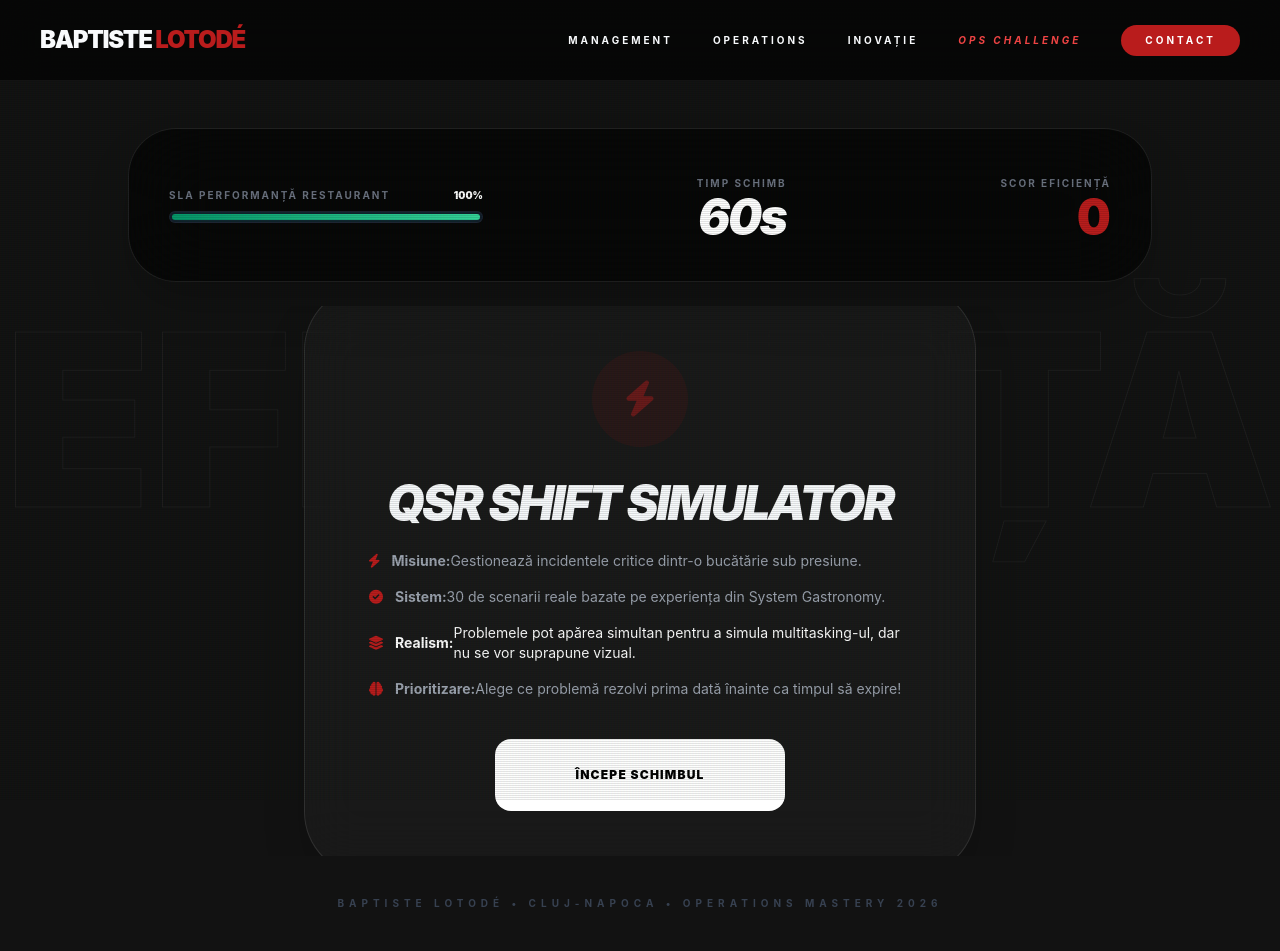
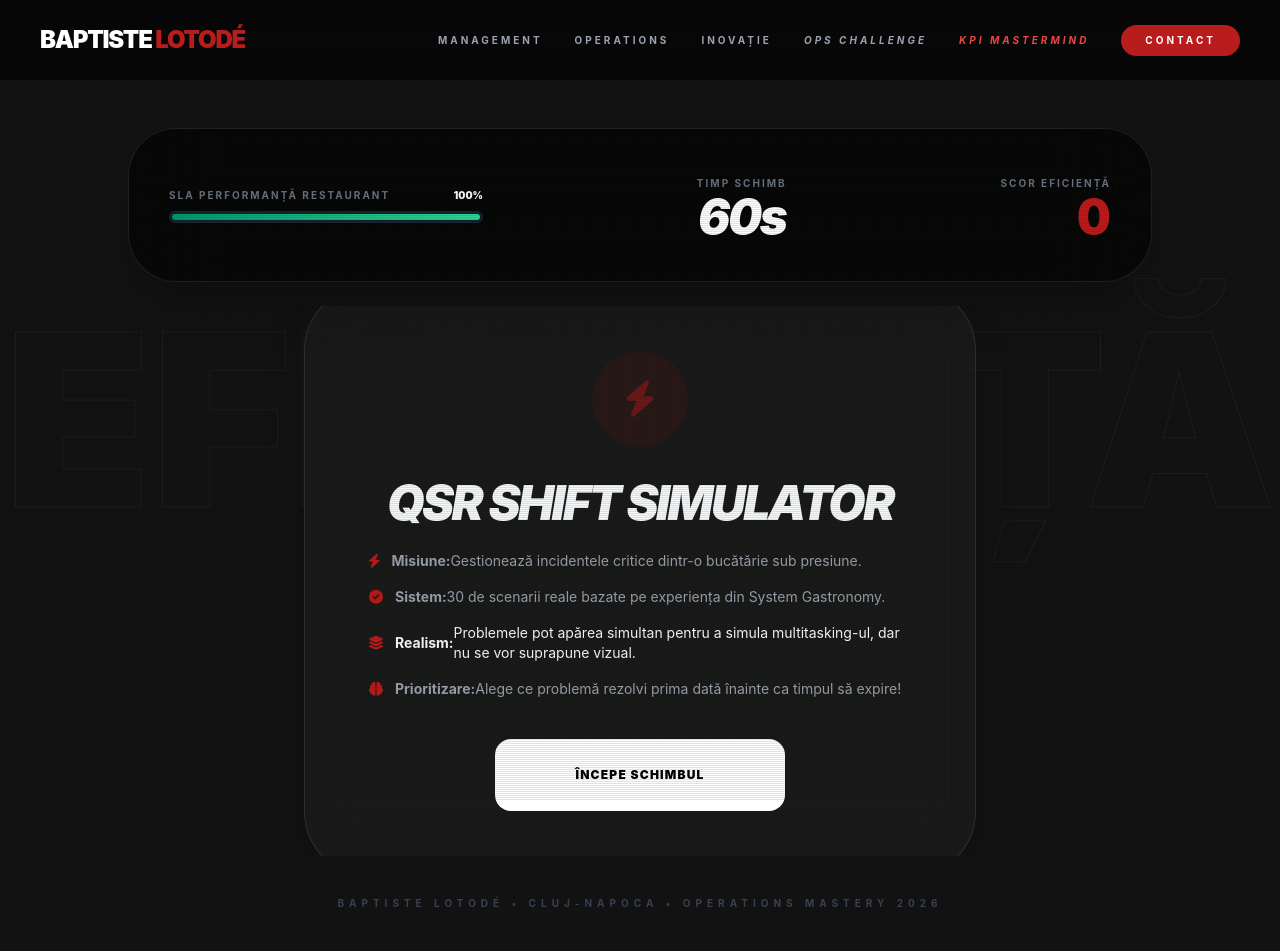
Before and after one commit to blotode-arch/Inditex.io, a plain HTML site: page game.html in a window 1280 px wide. Drawn offline with nearby package versions, Linux system fonts and the light colour scheme.

Commit message:
Update game.html

```diff
--- a/game.html
+++ b/game.html
@@ -61,14 +61,18 @@
     <audio id="snd-correct" src="https://assets.mixkit.co/active_storage/sfx/2000/2000-preview.mp3"></audio>
     <audio id="snd-wrong" src="https://assets.mixkit.co/active_storage/sfx/959/959-preview.mp3"></audio>
 
-    <nav class="fixed w-full z-50 py-6 px-10 bg-black/60 backdrop-blur-xl border-b border-white/5">
+    <nav class="fixed w-full z-50 py-6 px-10 bg-black/60 backdrop-blur-lg border-b border-white/5">
     <div class="max-w-7xl mx-auto flex justify-between items-center text-[10px] font-bold uppercase tracking-[0.3em]">
-            <a href="index.html" class="text-2xl font-black tracking-tighter uppercase">Baptiste <span class="text-red-700">Lotodé</span></a>
-            <div class="hidden md:flex space-x-10 items-center">
+        <a href="index.html" class="text-2xl font-black tracking-tighter uppercase text-white">
+            Baptiste <span class="text-red-700">Lotodé</span>
+        </a>
+        <div class="hidden md:flex space-x-8 items-center text-gray-400">
             <a href="management.html" class="hover:text-red-700 transition">Management</a>
             <a href="operations.html" class="hover:text-red-700 transition">Operations</a>
             <a href="tech.html" class="hover:text-red-700 transition">Inovație</a>
-                <a href="game.html" class="hover:text-red-700 transition text-red-500 italic">Ops Challenge</a>
+            <!-- Links zu den beiden Spielen -->
+            <a href="game.html" class="hover:text-red-700 transition italic">Ops Challenge</a>
+            <a href="manager_game.html" class="hover:text-red-700 transition text-red-500 italic">KPI Mastermind</a>
             <a href="contact.html" class="bg-red-700 text-white px-6 py-2 rounded-full hover:bg-white hover:text-red-700 transition">Contact</a>
         </div>
     </div>
@@ -382,4 +386,5 @@
         }
     </script>
 </body>
+
 </html>
```
Lines whose indentation alone changed are shown as unchanged.
